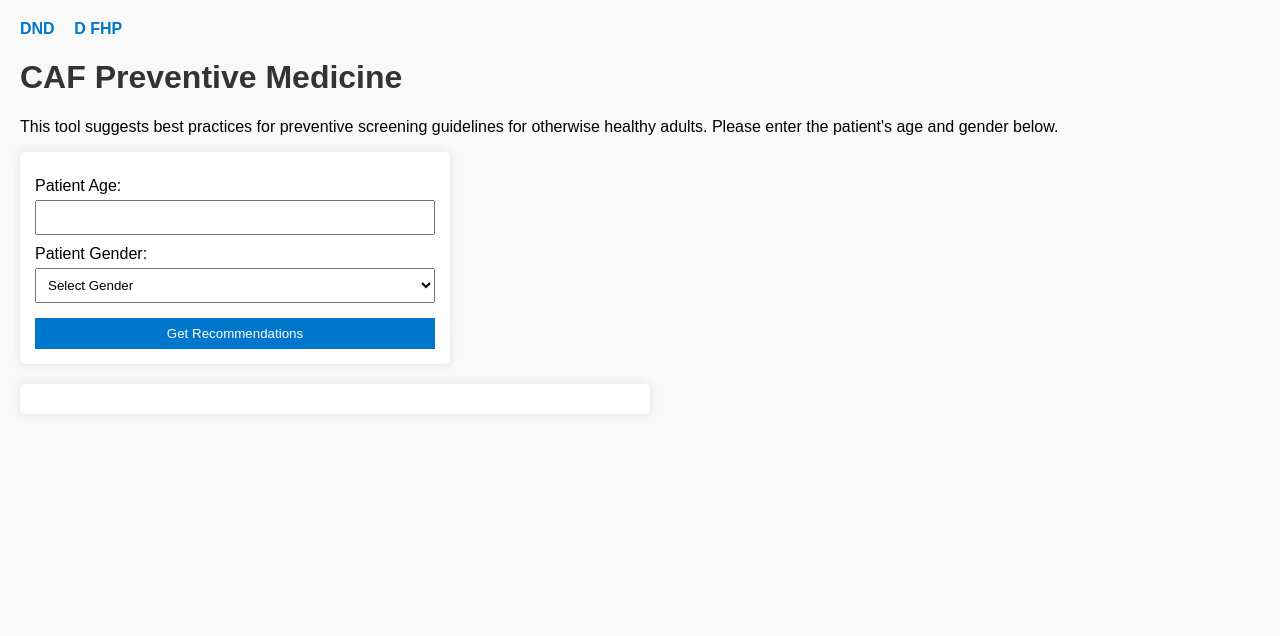
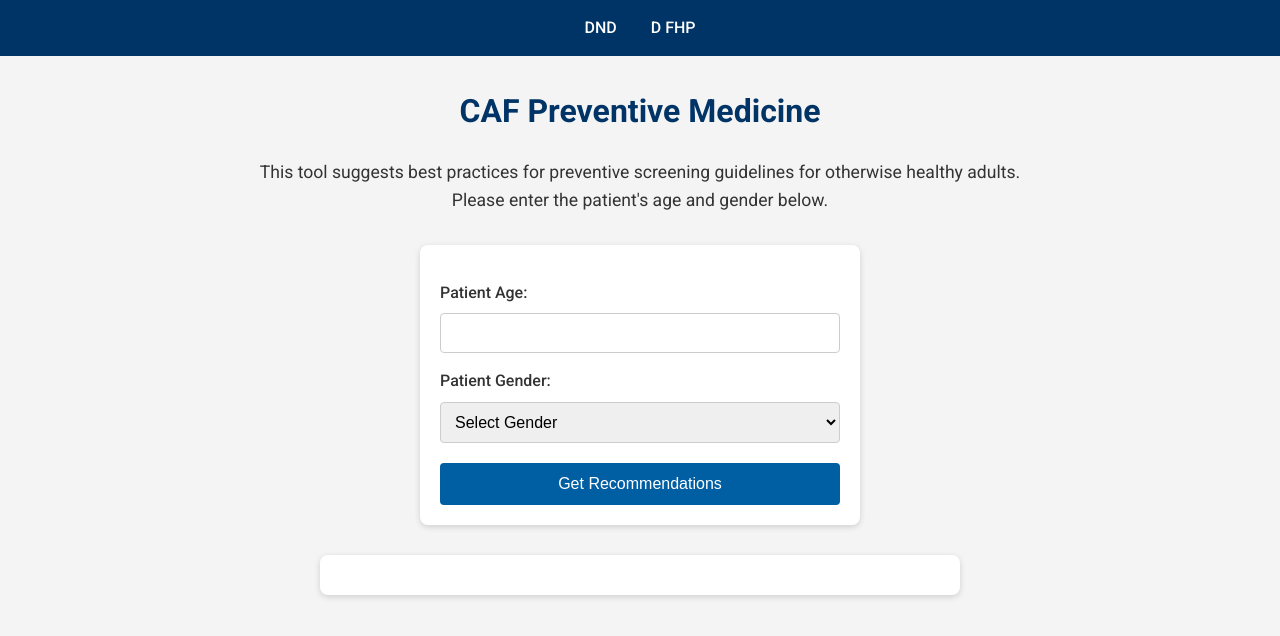
Before and after one commit to smcarthy/preventive-screening-app, a plain HTML site: page index.html in a window 1280 px wide. Drawn offline with Linux system fonts and the light colour scheme.

Commit message:
Update index.html

```diff
--- a/index.html
+++ b/index.html
@@ -4,76 +4,126 @@
   <meta charset="utf-8">
   <meta name="viewport" content="width=device-width, initial-scale=1">
   <title>CAF Preventive Medicine</title>
+  <!-- Google Fonts: Roboto -->
+  <link href="https://fonts.googleapis.com/css?family=Roboto:400,500,700&display=swap" rel="stylesheet">
   <style>
+    /* Global Styles */
     body {
-      font-family: Arial, sans-serif;
-      margin: 20px;
+      font-family: 'Roboto', sans-serif;
+      margin: 0;
       padding: 0;
-      background-color: #f9f9f9;
+      background-color: #f4f4f4;
+      color: #333;
+      line-height: 1.6;
     }
-    header {
-      margin-bottom: 20px;
+    a {
+      color: #ffffff;
+      text-decoration: none;
     }
-    header a {
-      margin-right: 15px;
-      color: #0077cc;
-      text-decoration: none;
-      font-weight: bold;
-    }
-    header a:hover {
+    a:hover {
       text-decoration: underline;
     }
+    /* Header */
+    header {
+      background-color: #003366;
+      padding: 15px 20px;
+      display: flex;
+      align-items: center;
+      justify-content: center;
+    }
+    header nav a {
+      margin: 0 15px;
+      font-weight: 500;
+      font-size: 1rem;
+    }
+    /* Main Container */
+    .container {
+      max-width: 800px;
+      margin: 30px auto;
+      padding: 0 20px;
+    }
     h1, h2 {
-      color: #333;
+      color: #003366;
+      text-align: center;
     }
+    p.intro {
+      text-align: center;
+      font-size: 1.1rem;
+      margin-bottom: 30px;
+    }
+    /* Form Styling */
     form {
-      background: #fff;
-      padding: 15px;
-      border-radius: 5px;
+      background: #ffffff;
+      padding: 20px;
+      border-radius: 8px;
+      box-shadow: 0 2px 6px rgba(0, 0, 0, 0.15);
       max-width: 400px;
-      margin-bottom: 20px;
-      box-shadow: 0 0 10px rgba(0,0,0,0.1);
+      margin: 0 auto 30px;
     }
-    label {
+    form label {
       display: block;
-      margin-top: 10px;
+      margin-top: 15px;
+      font-weight: 500;
     }
-    input, select, button {
+    form input, form select {
       width: 100%;
-      padding: 8px;
-      margin-top: 5px;
+      padding: 10px;
+      margin-top: 8px;
       box-sizing: border-box;
+      border: 1px solid #ccc;
+      border-radius: 4px;
+      font-size: 1rem;
     }
-    button {
-      background-color: #0077cc;
-      color: #fff;
+    form button {
+      background-color: #005fa3;
+      color: #ffffff;
       border: none;
+      border-radius: 4px;
       cursor: pointer;
-      margin-top: 15px;
+      padding: 12px;
+      font-size: 1rem;
+      margin-top: 20px;
+      width: 100%;
+      transition: background-color 0.3s ease;
     }
-    button:hover {
-      background-color: #005fa3;
+    form button:hover {
+      background-color: #004c87;
     }
+    /* Results Styling */
     #results {
-      background: #fff;
-      padding: 15px;
-      border-radius: 5px;
+      background: #ffffff;
+      padding: 20px;
+      border-radius: 8px;
+      box-shadow: 0 2px 6px rgba(0, 0, 0, 0.15);
       max-width: 600px;
-      box-shadow: 0 0 10px rgba(0,0,0,0.1);
+      margin: 0 auto 30px;
     }
-    li {
-      margin-bottom: 10px;
+    #results ul {
+      list-style-type: none;
+      padding: 0;
+    }
+    #results li {
+      padding: 10px;
+      border-bottom: 1px solid #e6e6e6;
+    }
+    #results li:last-child {
+      border-bottom: none;
     }
   </style>
 </head>
 <body>
   <header>
+    <nav>
       <a href="https://www.canada.ca/en/department-national-defence.html" target="_blank">DND</a>
       <a href="https://www.canada.ca/en/department-national-defence/corporate/organizational-structure/organizational-structure.html" target="_blank">D FHP</a>
+    </nav>
   </header>
 
+  <div class="container">
     <h1>CAF Preventive Medicine</h1>
-  <p>This tool suggests best practices for preventive screening guidelines for otherwise healthy adults. Please enter the patient's age and gender below.</p>
+    <p class="intro">
+      This tool suggests best practices for preventive screening guidelines for otherwise healthy adults. Please enter the patient's age and gender below.
+    </p>
 
     <form id="screeningForm">
       <label for="age">Patient Age:</label>
@@ -91,6 +141,7 @@
 
     <div id="results">
       <!-- Results will be displayed here -->
+    </div>
   </div>
 
   <script>
```
Lines whose indentation alone changed are shown as unchanged.
